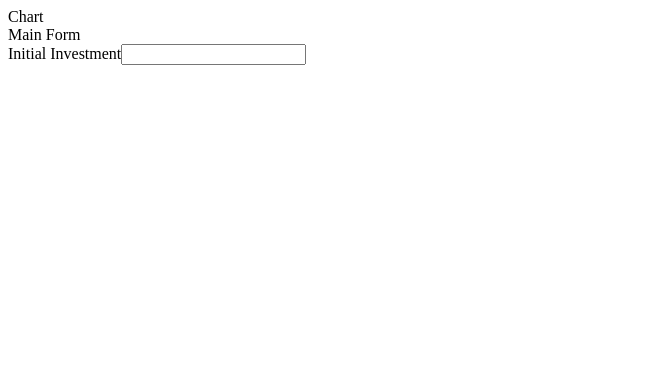
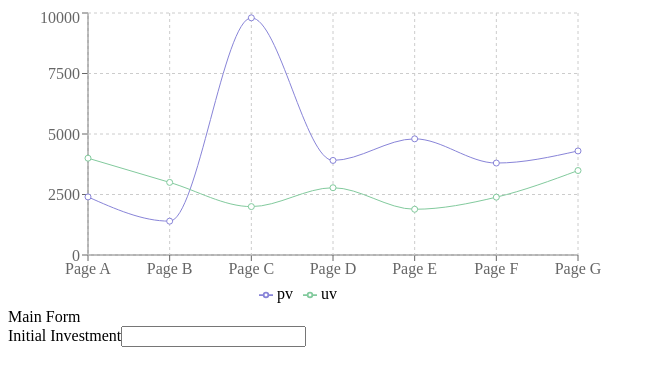
Before and after one commit to swetton/insurance-model, a React (Create React App) app: page / in a window 1280 px wide. Shown: the top 386 px of the page, without its empty margins (0-655 px from the left). Built offline with nearby package versions, Linux system fonts and the light colour scheme.

Commit message:
Add recharts

```diff
--- a/package.json
+++ b/package.json
@@ -7,6 +7,7 @@
     "react-dom": "^16.2.0",
     "react-redux": "^5.0.6",
     "react-scripts": "1.0.17",
+    "recharts": "^1.0.0-beta.6",
     "redux": "^3.7.2",
     "redux-form": "^7.2.0",
     "redux-thunk": "^2.2.0"
--- a/src/components/Chart.js
+++ b/src/components/Chart.js
@@ -1,11 +1,37 @@
 import React, { Component } from 'react';
+import {
+  LineChart,
+  Line,
+  XAxis,
+  YAxis,
+  CartesianGrid,
+  Tooltip,
+  Legend,
+} from 'recharts';
+
+const data = [
+      {name: 'Page A', uv: 4000, pv: 2400, amt: 2400},
+      {name: 'Page B', uv: 3000, pv: 1398, amt: 2210},
+      {name: 'Page C', uv: 2000, pv: 9800, amt: 2290},
+      {name: 'Page D', uv: 2780, pv: 3908, amt: 2000},
+      {name: 'Page E', uv: 1890, pv: 4800, amt: 2181},
+      {name: 'Page F', uv: 2390, pv: 3800, amt: 2500},
+      {name: 'Page G', uv: 3490, pv: 4300, amt: 2100},
+];
 
 class Chart extends Component {
   render() {
     return (
-      <div>
-        Chart
-      </div>
+      <LineChart width={600} height={300} data={data}
+            margin={{top: 5, right: 30, left: 20, bottom: 5}}>
+         <XAxis dataKey="name"/>
+         <YAxis/>
+         <CartesianGrid strokeDasharray="3 3"/>
+         <Tooltip/>
+         <Legend />
+         <Line type="monotone" dataKey="pv" stroke="#8884d8" activeDot={{r: 8}}/>
+         <Line type="monotone" dataKey="uv" stroke="#82ca9d" />
+      </LineChart>
     );
   }
 }
```
Also changed, not shown: 1 other file (tests, documents, lock files or other folders).
